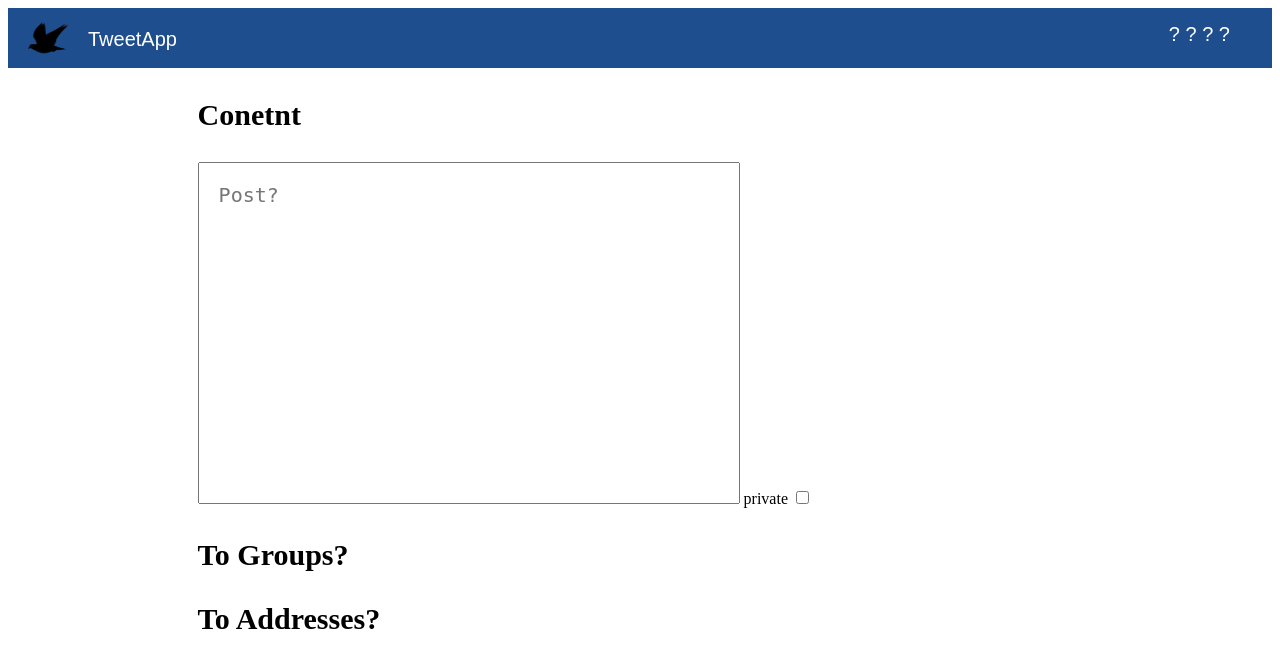
After one commit to mikan0131/TweetApp, a Flask app: template templates/new_post.html in a window 1280 px wide. The commit adds this page. Shown: the top 668 px of the page. Run offline with Flask 3, Linux system fonts and the light colour scheme; the template is opened without the code that fills it, so the values that code supplies are empty.

Commit message:
new-post-form progressing

```diff
--- a/app.py
+++ b/app.py
@@ -3,13 +3,11 @@ from flask_sqlalchemy import SQLAlchemy
 import os
 import hashlib
 from datetime import timedelta
-from email import message
-import smtplib
 # ! Flask-MarkdownのインポートはFlaskのバージョンダウンにより解決(Flask==2.3.3)
-from flaskext.markdown import Markdown
+# from flaskext.markdown import Markdown
 
 app = Flask(__name__)
-Markdown(app)
+# Markdown(app)
 
 # ! セッションのセキュリティー
 app.config['SECRET_KEY'] = b'AsDfGhJkLqWeRtY%#_e' # セッション暗号化キー
@@ -35,7 +33,14 @@ class User(db.Model):
   name = db.Column(db.Text())
   mail_address = db.Column(db.Text())
   password_hash_md5 = db.Column(db.Text())
-  groups = db.Column(db.Text())
+  groups = db.Column(db.JSON())
+  addresses = db.Column(db.JSON())
+
+class Posts(db.Model):
+  __tablename__ = 'posts'
+  id = db.Column(db.Integer, primary_key = True, autoincrement = True)
+  from_address = db.Column(db.Text())
+  to_address = db.Column(db.Text())
 
 # * パスワードの一致をチェック
 def check_login(username, password_hash):
@@ -48,10 +53,15 @@ def check_login(username, password_hash):
   else:
     return False
 
-def print_groups(name):
-  G = User.query.filter(User.name == name)
-  if G[0].groups is not None:
-    groups = G[0].groups.split(',')
+# * データベースから配列出力
+def print_array(name, type):
+  if (type == 'groups'):
+    G = User.query.filter(User.name == name).first().groups
+  if (type == 'addresses'):
+    G = User.query.filter(User.name == name).first().addresses
+  # ! G == NULLならからの配列を返す
+  if G is not None:
+    groups = G
     return groups
   return []
 
@@ -65,13 +75,6 @@ def index():
 @app.route('/favicon.ico')
 def favicon():
   return send_from_directory(os.path.join(app.root_path, 'static/img'), 'favicon.ico', )
-
-"""
-# login form
-@app.route('/login')
-def login():
-  return render_template('login.html')
-"""
 
 # * ログインフォーム
 @app.route('/login', methods = ['POST', 'GET'])
@@ -110,7 +113,7 @@ def entry():
   if (User.query.filter(User.name == name) == False):
     return render_template('send_email_verify_error.html')
 
-  #TODO:確認用メール
+  # TODO:確認用メール
   '''
   smtp_host = 'smtp.gamil.com'
   smtp_port = 587
@@ -148,7 +151,7 @@ def entry():
 @app.route('/profile/<string:name>', methods = ['GET'])
 def profile(name):
   if (User.query.filter(User.name == name).count() == True):
-    return render_template('profile.html', name = name, email = User.query.filter(User.name == name)[0].mail_address, groups = print_groups(name))
+    return render_template('profile.html', name = name, email = User.query.filter(User.name == name)[0].mail_address, groups = print_array(name))
   else:
     return render_template('not_found.html')
 
@@ -156,7 +159,16 @@ def profile(name):
 @app.route('/logout')
 def logout():
   session['login'] = 'none'
+  session['username'] = '????'
   return redirect(url_for('index'))
+
+# * 新規ポスト作成
+@app.route('/new')
+def new_post():
+  if (session['login'] == 'ok'):
+    return render_template('new_post.html', groups = print_array(session['username'], 'groups'), addresses = print_array(session['username'], 'addresses'))
+  else:
+    return redirect(url_for('login_form'))
 
 # * リクエスト前の設定
 @app.before_request
--- /dev/null
+++ b/static/css/new_post.css
@@ -0,0 +1,22 @@
+textarea{
+    resize:none;
+    padding:20px;
+}
+
+.new-post-form{
+    width:70%;
+    margin:0 auto;
+    justify-content: center;
+}
+
+.new-post-content {
+    width:500px;
+    height:300px;
+    font-size:20px;
+    outline:0;
+}
+
+.new-post-form p {
+    font-weight:bold;
+    font-size:30px;
+}
--- a/templates/login.html
+++ b/templates/login.html
@@ -5,7 +5,7 @@
 {% endblock %}
 {% block content %}
     <div class = 'login-form'>
-        <h1>Login</h1>
+        <h1>Please Login</h1>
         <form action = '/login' method = 'post'>
             <input class = 'username-form form' placeholder = 'username' type ='text' name = 'user_name'>
             <p></p>
--- /dev/null
+++ b/templates/new_post.html
@@ -0,0 +1,26 @@
+{% extends 'layout.html' %}
+{% block static %}
+    <link rel = 'stylesheet' href = '/static/css/new_post.css'>
+{% endblock %}
+{% block content %}
+    <div class = 'new-post-form'>
+        <form action = '/send_new_post' method = 'post'>
+            <p>Conetnt</p>
+            <textarea class = 'new-post-content' name = 'content' placeholder = 'Post?'></textarea>
+            <label for = 'private'>private</label>
+            <input type = 'checkbox' class = 'private' name = 'private'>
+            <p>To Groups?</p>
+            {% for group in groups %}
+                <label for = 'group__{{group}}'>{{group}}</label>
+                <input type = 'checkbox' class = 'group' name = 'group__{{group}}'>
+                <p></p>
+            {% endfor %}
+            <p>To Addresses?</p>
+            {% for address in addresses %}
+                <label for = 'address__{{address}}'>{{address}}</label>
+                <input type = 'checkbox' class = 'address' name = 'address' name = 'address__{{address}}'>
+                <p></p>
+            {% endfor %}
+        </form>
+    </div>
+{% endblock %}
```
